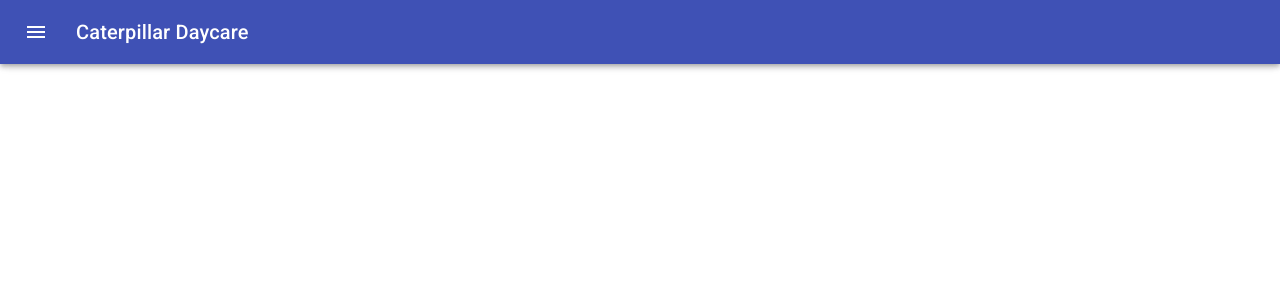
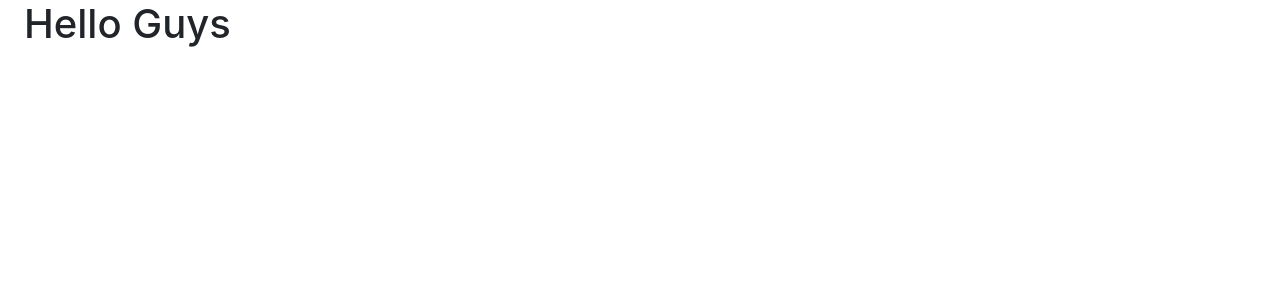
Before and after one commit to LuisAscencio/caterpillardaycare, a React (Create React App) app: page / in a window 1280 px wide. Shown: the top 300 px of the page. Built offline with nearby package versions, Linux system fonts and the light colour scheme.

Commit message:
about us

```diff
--- a/src/App.js
+++ b/src/App.js
@@ -2,11 +2,13 @@ import React from "react";
 import { BrowserRouter as Router, Switch, Route } from "react-router-dom";
 import NavBar from "./components/NavBar";
 import "./App.css";
+import { AboutUs } from "./components/AboutUs";
 
 function App() {
   return (
     <div>
-      <NavBar />
+      {/* <NavBar /> */}
+      <AboutUs />
     </div>
   );
 }
--- /dev/null
+++ b/src/components/AboutUs.js
@@ -0,0 +1,12 @@
+import React from "react";
+import { Container } from "@material-ui/core";
+
+export const AboutUs = () => {
+  return (
+    <div>
+      <Container>
+        <h1>Hello Guys</h1>
+      </Container>
+    </div>
+  );
+};
```
